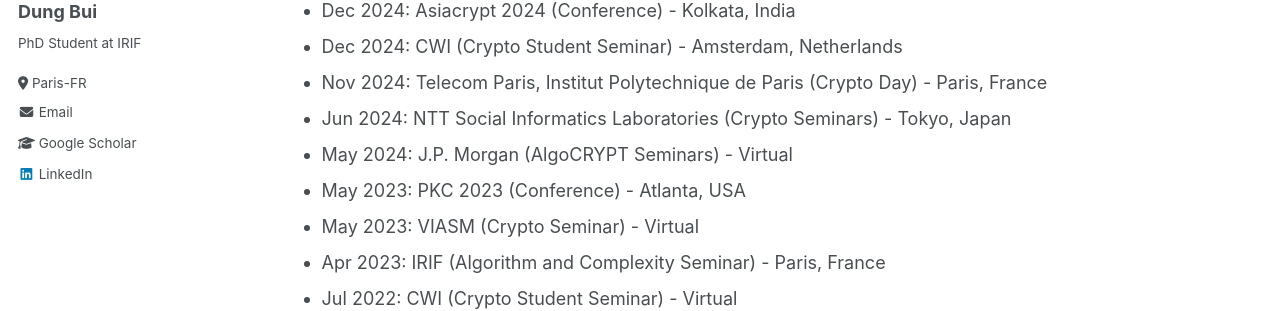
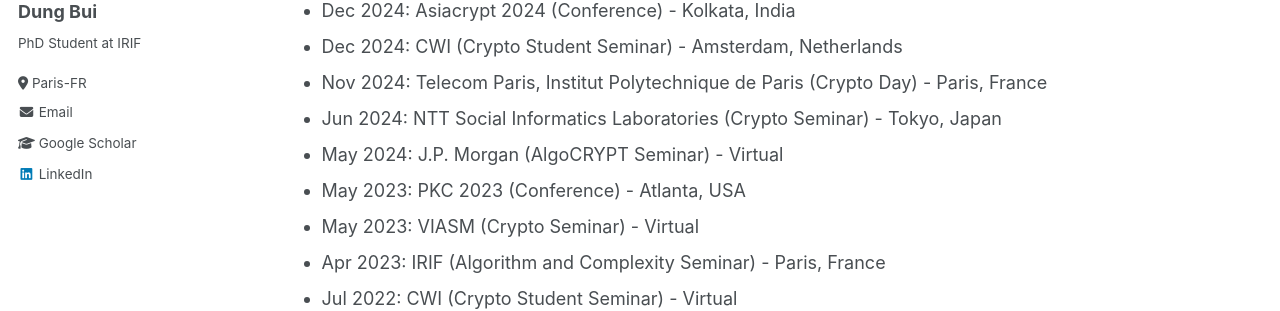
Before and after one commit to dungbui15/dungbui15.github.io, a Jekyll site: the page built from _pages/about.md, in a window 1280 px wide and 900 px high, scrolled down 1660 px. Shown: the part 179-490 px from the top of the window. Built offline with Jekyll 4.4.1, drawn with Linux system fonts in a browser that asks for light colours.

Commit message:
Update about.md

```diff
--- a/_pages/about.md
+++ b/_pages/about.md
@@ -59,8 +59,8 @@ A list of talks where I had the opportunity to present and discuss my work.
 - Dec 2024: Asiacrypt 2024 (Conference) - Kolkata, India
 - Dec 2024: CWI (Crypto Student Seminar) - Amsterdam, Netherlands
 - Nov 2024: Telecom Paris, Institut Polytechnique de Paris (Crypto Day) - Paris, France
-- Jun 2024: NTT Social Informatics Laboratories (Crypto Seminars) - Tokyo, Japan
-- May 2024: J.P. Morgan (AlgoCRYPT Seminars) - Virtual
+- Jun 2024: NTT Social Informatics Laboratories (Crypto Seminar) - Tokyo, Japan
+- May 2024: J.P. Morgan (AlgoCRYPT Seminar) - Virtual
 - May 2023: PKC 2023 (Conference) - Atlanta, USA
 - May 2023: VIASM (Crypto Seminar) - Virtual
 - Apr 2023: IRIF (Algorithm and Complexity Seminar) - Paris, France
```
